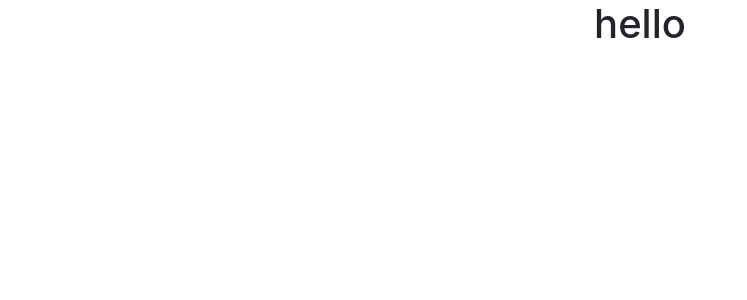
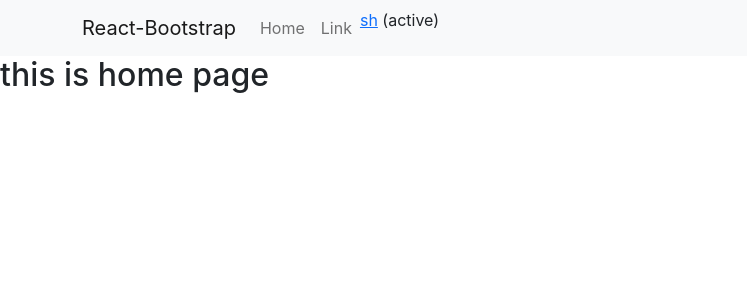
Before and after one commit to shariarHossain23/Dress-shop-client, a React (Create React App) app: page / in a window 1280 px wide. Shown: the top 300 px of the page, without its empty margins (0-747 px from the left). Built offline with nearby package versions, Linux system fonts and the light colour scheme.

Commit message:
active-link

```diff
--- a/src/App.js
+++ b/src/App.js
@@ -1,10 +1,16 @@
 import 'bootstrap/dist/css/bootstrap.min.css';
+import { Route, Routes } from 'react-router-dom';
 import './App.css';
+import HomePage from './Pages/Home/HomePage/HomePage';
+import Header from './Pages/Shared/Header/Header';
 
 function App() {
   return (
-    <div className="App">
-      <h1>hello</h1>
+    <div>
+      <Header></Header>
+      <Routes>
+        <Route path='/'element={<HomePage></HomePage>}></Route>
+      </Routes>
     </div>
   );
 }
--- /dev/null
+++ b/src/Pages/Home/HomePage/HomePage.js
@@ -0,0 +1,11 @@
+import React from 'react';
+
+const HomePage = () => {
+    return (
+        <div>
+            <h2>this is home page</h2>
+        </div>
+    );
+};
+
+export default HomePage;
--- /dev/null
+++ b/src/Pages/Shared/ActiveLink/ActiveLink.js
@@ -0,0 +1,23 @@
+import React from 'react';
+import { Link, useMatch, useResolvedPath } from 'react-router-dom';
+
+function ActiveLink({ children, to, ...props }) {
+    let resolved = useResolvedPath(to);
+    let match = useMatch({ path: resolved.pathname, end: true });
+
+    return (
+      <div>
+        <Link
+          style={{ textDecoration: match ? "underline" : "none" }}
+          to={to}
+          {...props}
+        >
+          {children}
+        </Link>
+        {match && " (active)"}
+      </div>
+    );
+  }
+
+
+export default ActiveLink;
--- /dev/null
+++ b/src/Pages/Shared/Header/Header.js
@@ -0,0 +1,25 @@
+import React from 'react';
+import { Container, Nav, Navbar } from 'react-bootstrap';
+import ActiveLink from '../ActiveLink/ActiveLink';
+
+const Header = () => {
+    return (
+        <div>
+            <Navbar bg="light" expand="lg">
+  <Container>
+    <Navbar.Brand href="#home">React-Bootstrap</Navbar.Brand>
+    <Navbar.Toggle aria-controls="basic-navbar-nav" />
+    <Navbar.Collapse id="basic-navbar-nav">
+      <Nav className="me-auto">
+        <Nav.Link href="#home">Home</Nav.Link>
+        <Nav.Link href="#link">Link</Nav.Link>
+        <ActiveLink to='/'>sh</ActiveLink>
+      </Nav>
+    </Navbar.Collapse>
+  </Container>
+</Navbar>
+        </div>
+    );
+};
+
+export default Header;
```
